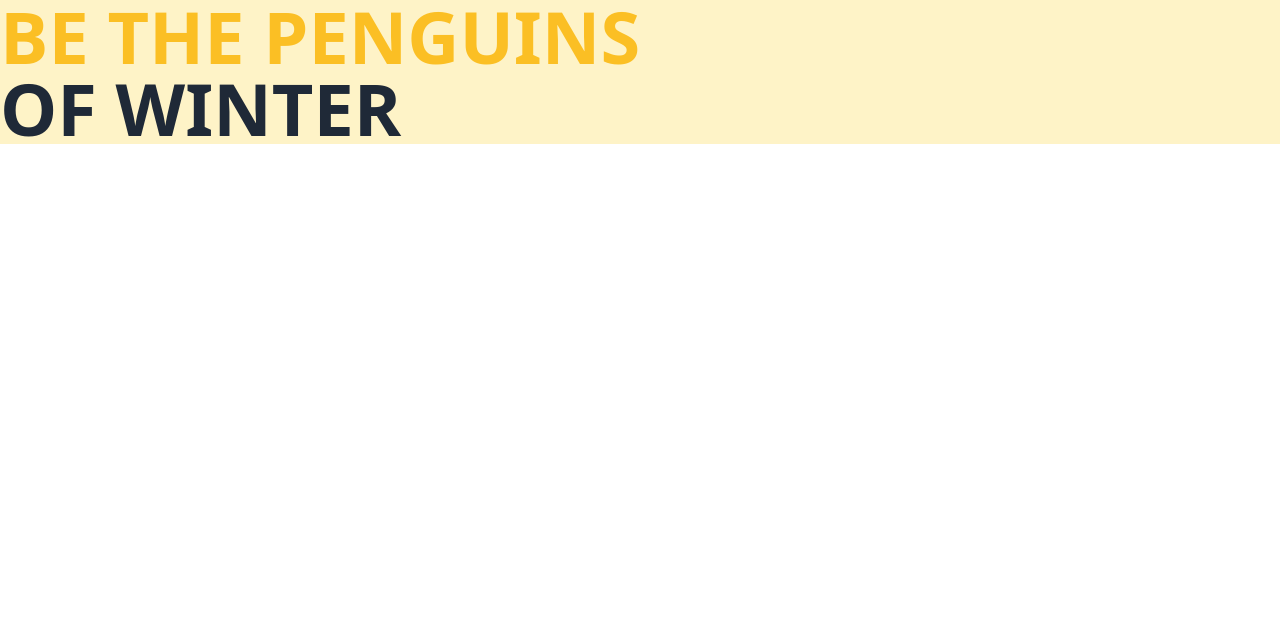
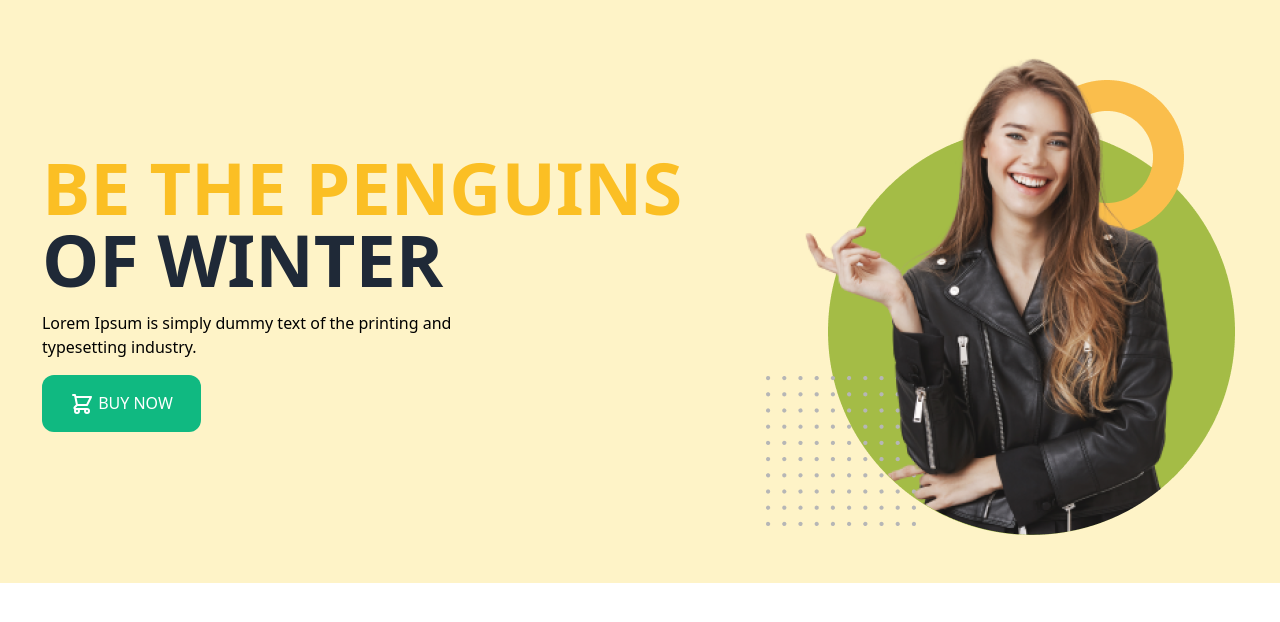
Before and after one commit to riponmondalbd/penguin-fashion, a plain HTML site: page index.html in a window 1280 px wide. Drawn offline with nearby package versions, Linux system fonts and the light colour scheme.

Commit message:
apply header section flex and svg icons

```diff
--- a/index.html
+++ b/index.html
@@ -11,7 +11,22 @@
 </head>
 <body>
     <header class="bg-yellow-100">
-        <h1 class="text-7xl font-bold uppercase"><span class="text-yellow-400">Be the Penguins</span> <br> <span class="text-gray-800">of Winter</span></h1>
+        <section class="container flex items-center justify-around py-12">
+            <div class="space-y-4">
+                <h1 class="text-7xl font-bold uppercase"><span class="text-yellow-400">Be the Penguins</span> <br> <span
+                        class="text-gray-800">of Winter</span></h1>
+                <p class="w-2/3">Lorem Ipsum is simply dummy text of the printing
+                    and typesetting industry.</p>
+                <button class="text-white uppercase px-7 py-4 bg-green-500 rounded-xl font-medium"><svg xmlns="http://www.w3.org/2000/svg" class="h-6 w-6 inline" fill="none" viewBox="0 0 24 24" stroke="currentColor"
+                    stroke-width="2">
+                    <path stroke-linecap="round" stroke-linejoin="round"
+                        d="M3 3h2l.4 2M7 13h10l4-8H5.4M7 13L5.4 5M7 13l-2.293 2.293c-.63.63-.184 1.707.707 1.707H17m0 0a2 2 0 100 4 2 2 0 000-4zm-8 2a2 2 0 11-4 0 2 2 0 014 0z" />
+                </svg> Buy Now</button>
+            </div>
+            <div>
+                <img src="images/model.png" alt="" srcset="">
+            </div>
+        </section>
     </header>
     <main>
 
```
